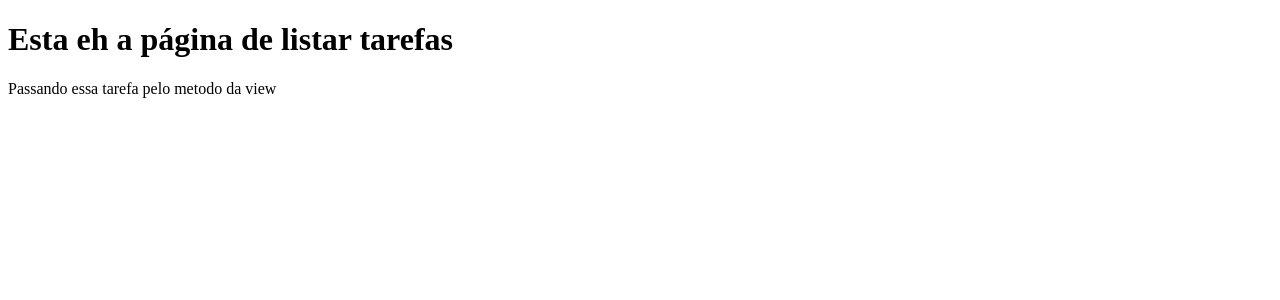
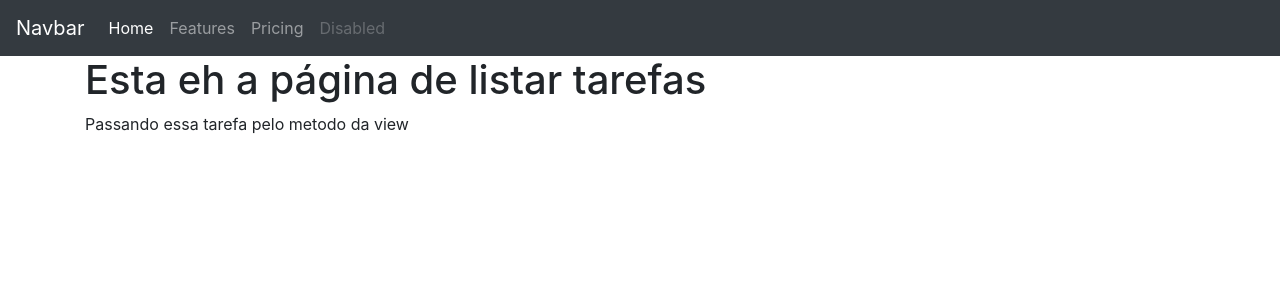
Before and after one commit to oandersonx/Gerenciador_de_Tarefas, a Django app: page /listar_tarefas/ in a window 1280 px wide. Shown: the top 300 px of the page. Run offline with Django 3.2, Linux system fonts and the light colour scheme; some libraries are stand-ins or nearby versions.

Commit message:
Configurando botao menu

```diff
--- a/gerenciador_tarefas/app/templates/tarefas/listar_tarefas.html
+++ b/gerenciador_tarefas/app/templates/tarefas/listar_tarefas.html
@@ -1,12 +1,40 @@
 <!DOCTYPE html>
+{%load static%}
 <html lang="en">
 <head>
     <meta charset="UTF-8">
     <title>Title</title>
+    <link rel="stylesheet" href="{%static 'app/css/bootstrap.min.css'%}">
 </head>
 <body>
-<h1>Esta eh a página de listar tarefas</h1>
+<nav class="navbar navbar-expand-lg navbar-dark bg-dark">
+  <a class="navbar-brand" href="#">Navbar</a>
+  <button class="navbar-toggler" type="button" data-toggle="collapse" data-target="#navbarNav" aria-controls="navbarNav" aria-expanded="false" aria-label="Toggle navigation">
+    <span class="navbar-toggler-icon"></span>
+  </button>
+  <div class="collapse navbar-collapse" id="navbarNav">
+    <ul class="navbar-nav">
+      <li class="nav-item active">
+        <a class="nav-link" href="{% url 'listar_tarefas' %}">Home <span class="sr-only">(current)</span></a>
+      </li>
+      <li class="nav-item">
+        <a class="nav-link" href="#">Features</a>
+      </li>
+      <li class="nav-item">
+        <a class="nav-link" href="#">Pricing</a>
+      </li>
+      <li class="nav-item">
+        <a class="nav-link disabled" href="#" tabindex="-1" aria-disabled="true">Disabled</a>
+      </li>
+    </ul>
+  </div>
+</nav>
 
-{{nome_tarefa}}
+
+<main class="container">
+    <h1>Esta eh a página de listar tarefas</h1>
+    {{nome_tarefa}}
+</main>
+
 </body>
 </html>
```
